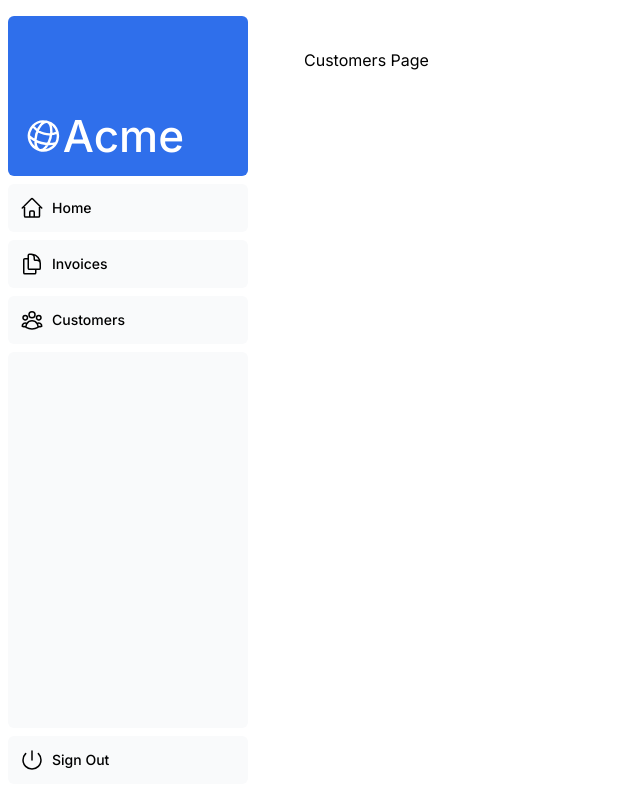
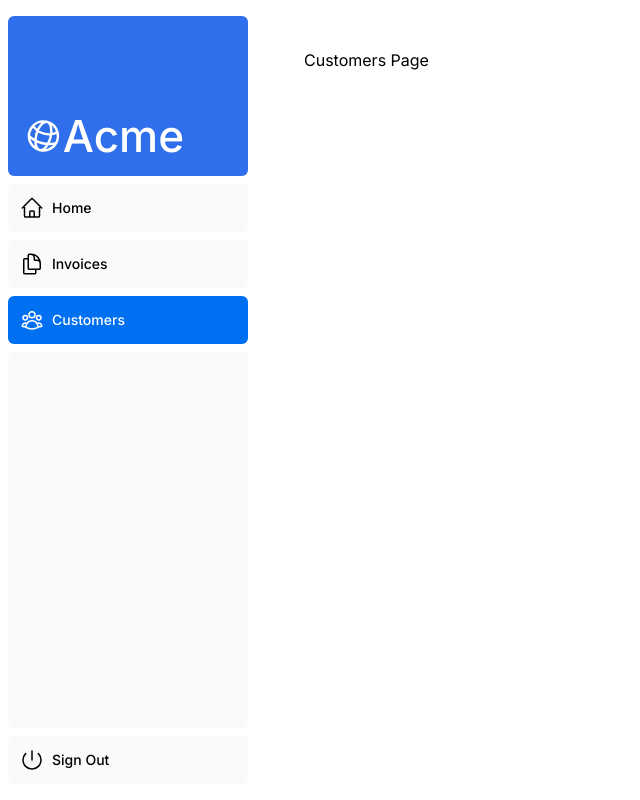
Before and after one commit to D4vel0per/nextTutorial, a Next.js app: page /dashboard/customers in a window 1280 px wide. Shown: the whole page, without its empty margins (0-640 px from the left). Built offline with nearby package versions, Linux system fonts and the light colour scheme.

Commit message:
Chapter 5

```diff
--- a/app/ui/dashboard/nav-links.tsx
+++ b/app/ui/dashboard/nav-links.tsx
@@ -1,8 +1,14 @@
+'use client'
+
 import {
   UserGroupIcon,
   HomeIcon,
   DocumentDuplicateIcon,
 } from '@heroicons/react/24/outline';
+import clsx from 'clsx';
+
+import Link from 'next/link';
+import { usePathname } from 'next/navigation';
 
 // Map of links to display in the side navigation.
 // Depending on the size of the application, this would be stored in a database.
@@ -17,19 +23,26 @@
 ];
 
 export default function NavLinks() {
+  const pathName = usePathname()
+  const off = "bg-gray-50"
+  const on = "bg-blue-500 text-white"
+  const dft = "flex h-[48px] grow items-center justify-center gap-2 rounded-md p-3 text-sm font-medium hover:bg-sky-100 hover:text-blue-600 md:flex-none md:justify-start md:p-2 md:px-3"
   return (
     <>
       {links.map((link) => {
         const LinkIcon = link.icon;
         return (
-          <a
+          <Link
             key={link.name}
             href={link.href}
-            className="flex h-[48px] grow items-center justify-center gap-2 rounded-md bg-gray-50 p-3 text-sm font-medium hover:bg-sky-100 hover:text-blue-600 md:flex-none md:justify-start md:p-2 md:px-3"
-          >
+            className={clsx(
+              dft,
+              link.href === pathName ?
+              on : off
+            )}>
             <LinkIcon className="w-6" />
             <p className="hidden md:block">{link.name}</p>
-          </a>
+          </Link>
         );
       })}
     </>
```
